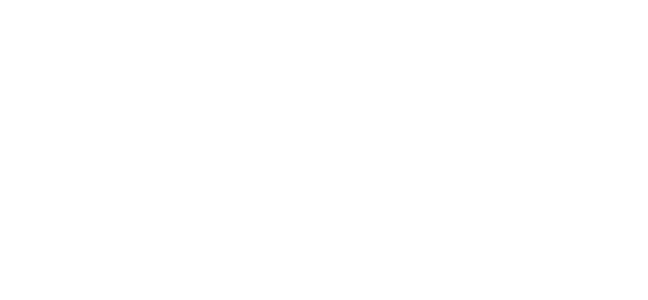
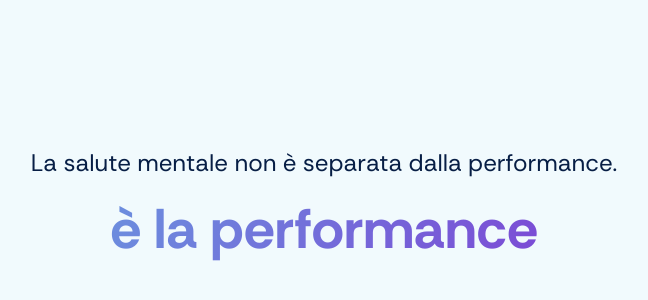
Before and after one commit to davidzhou-polimi/underskin, a SvelteKit app: page / in a window 1280 px wide. Shown: the part 1796-2096 px from the top of the page, without its empty margins (316-964 px from the left). Before the commit the page ends 1600 px from the top, so only its background shows below. Built offline with nearby package versions, Linux system fonts and the light colour scheme.

Commit message:
testo iniziale sistemato

```diff
--- a/src/lib/components/sections/PerformanceSection.svelte
+++ b/src/lib/components/sections/PerformanceSection.svelte
@@ -1,12 +1,12 @@
 <script>
-    // Questo è il tuo nuovo componente pulito
+
 </script>
 
 <section class="performance-section">
     <div class="text-container">
         <p class="subtitle">La salute mentale non è separata dalla performance.</p>
         <h1 class="main-title gradient-text animate-gradient-text my-archetypes-color">
-            è la performance
+         &egrave; la performance
         </h1>
     </div>
 </section>
@@ -23,15 +23,15 @@
         overflow: hidden;
     }
 
-    /* Contenitore verticale con lo spacing richiesto di 48px */
+    /* Contenitore verticale con lo spacing a 40px tramite token */
     .text-container {
         display: flex;
         flex-direction: column;
         align-items: center;
         text-align: center;
-        gap: 48px; /* Spacing esatto tra le due scritte */
+        gap: var(--spacing-2); /* Configurato a 2.5rem, cioè 40px esatti */
         width: 100%;
-        padding: var(--spacing-4, 16px);
+        padding: var(--spacing-2); /* 16px (1rem) presi dai token della repo */
     }
 
     /* Scritta sopra: Rethink Sans Regular 24 */
--- a/src/routes/+page.svelte
+++ b/src/routes/+page.svelte
@@ -1,9 +1,29 @@
 <script>
-	// Importa qui in sequenza le macro-sezioni dalla cartella components/sections/
-	import HeroSection from '$lib/components/sections/HeroSection.svelte';
+    import HeroSection from '$lib/components/sections/HeroSection.svelte';
+    import PerformanceSection from '$lib/components/sections/PerformanceSection.svelte';
 </script>
 
-<main>
-	<!-- Impila qui le sezioni (l'aggiornamento dello store è gestito internamente tramite use:trackSection) -->
-	<HeroSection />
+<main class="page-layout">
+    <HeroSection />
+
+    <PerformanceSection />
 </main>
+
+<style>
+    /* Forza il main a gestire correttamente il flusso verticale delle macro-sezioni */
+    .page-layout {
+        display: flex;
+        flex-direction: column;
+        width: 100%;
+        min-height: 100vh;
+        background-color: var(--background-primary, #000000);
+        /* Evita che i margini dei figli collassino sballando i calcoli di offsetTop */
+        overflow-x: hidden;
+    }
+
+    /* Assicurati che non ci siano padding globali nel main che falsano i posizionamenti */
+    :global(body) {
+        margin: 0;
+        padding: 0;
+    }
+</style>
```
